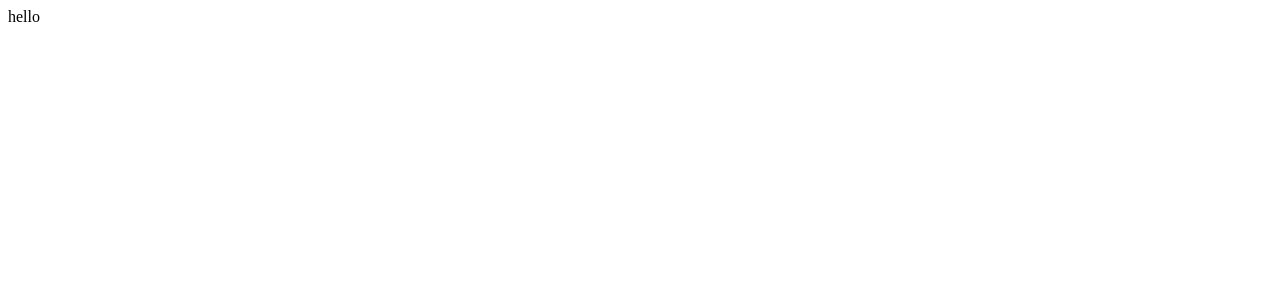
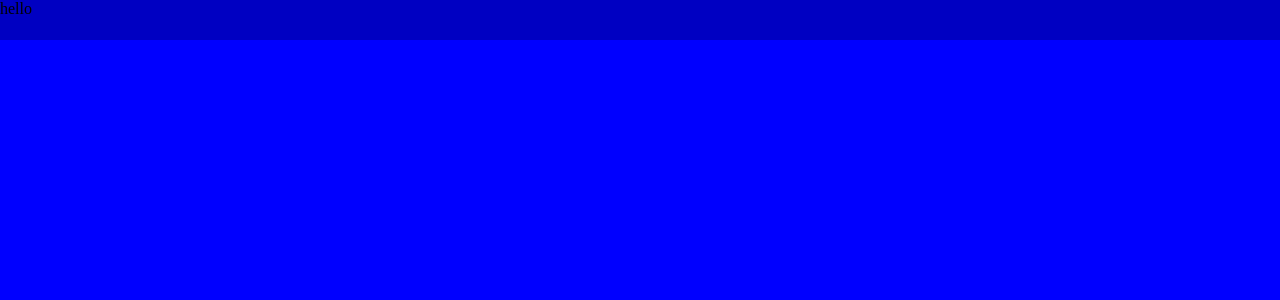
Before and after one commit to Trello-chan/Menu-Component, a React app: page / in a window 1280 px wide. Shown: the top 300 px of the page. Built offline with nearby package versions, Linux system fonts and the light colour scheme; the HTML template or start-up script is replaced by a standard one.

Commit message:
[style] global style to ensure correct styling with main service styles

```diff
--- a/client/src/components/MenuService.jsx
+++ b/client/src/components/MenuService.jsx
@@ -1,20 +1,29 @@
-import React, { Component } from 'react';
+import React from 'react';
+import styled, { createGlobalStyle } from 'styled-components';
 
-class MenuService extends Component {
-  constructor(props) {
-    super(props);
-    this.state = {
+const MenuService = () =>
+  <StyledMenuService>
+    <GlobalStyle />
+    hello
+  </StyledMenuService>
 
-    }
+const GlobalStyle = createGlobalStyle`
+  body {
+    background: blue;
+    height: 100vh;
+    margin: 0px;
   }
+`;
 
-  render() {
-    return (
-      <div>
-        hello
-      </div>
-    )
-  }
-}
+const StyledMenuService = styled.div`
+  background: rgba(0,0,0,.24);
+  display: flex;
+  flex-direction: row;
+  height: 40px;
+  margin-bottom: 8px;
+  width: 100%;
+`;
+
+
 
 export default MenuService;
```
